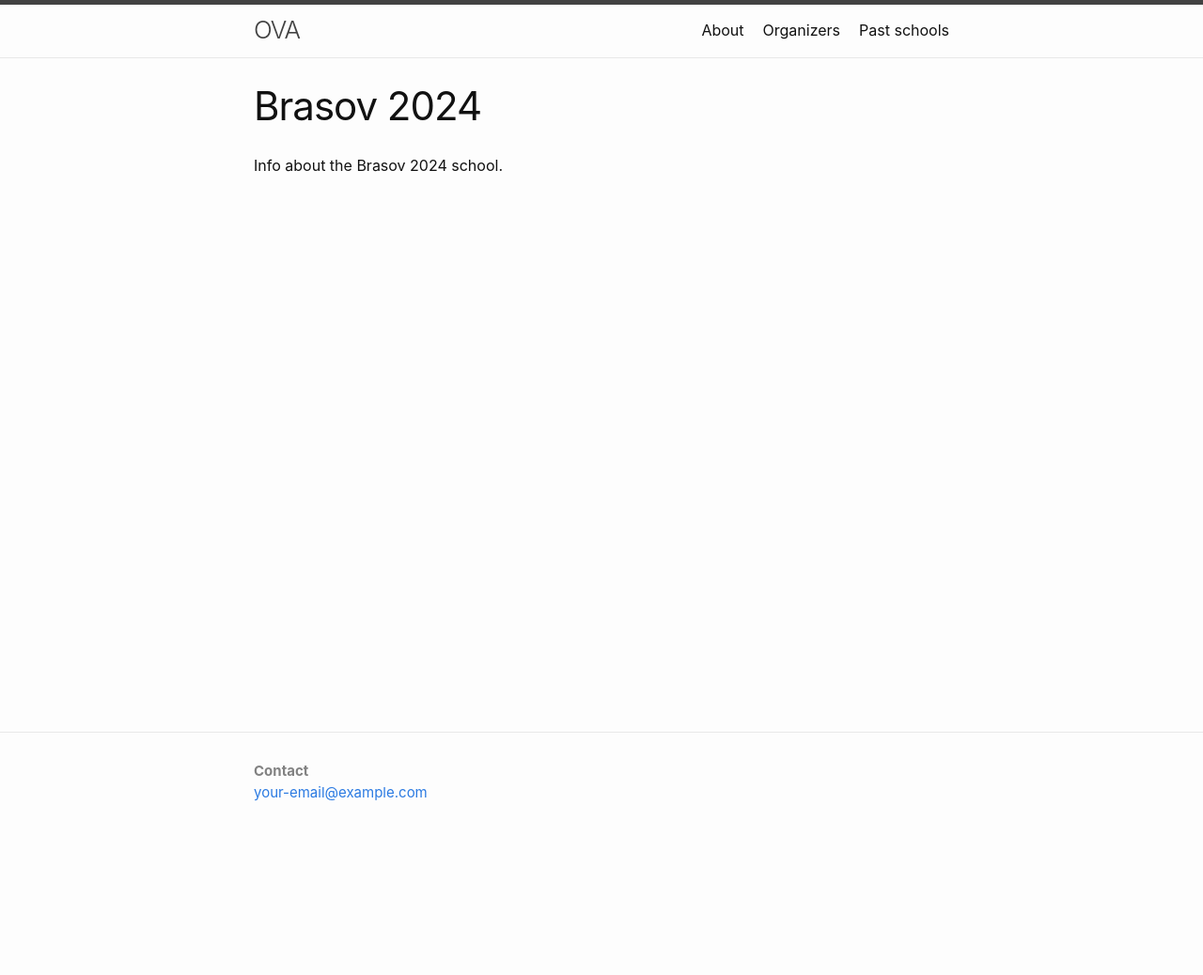
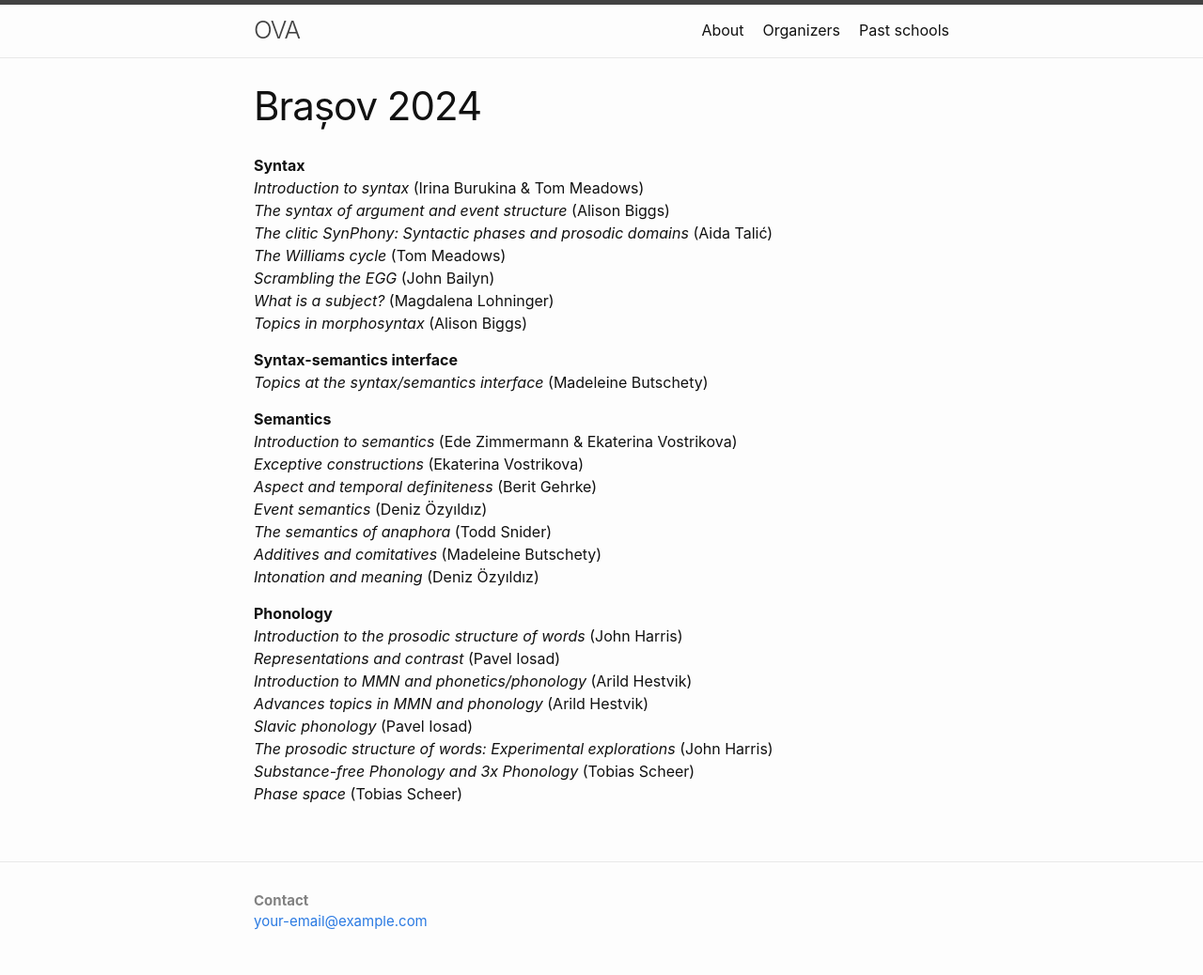
Before and after one commit to ovaschool/ovaschool.github.io, a Jekyll site: the page built from staticpages/oldprograms/brasov2024.markdown, in a window 1280 px wide. Shown: the whole page at 94% size. Built offline with Jekyll 4.4.1, drawn with Linux system fonts in a browser that asks for light colours; before the commit the page ends 900 px from its top, so only the background shows below that.

Commit message:
Update brasov2024.markdown

```diff
--- a/staticpages/oldprograms/brasov2024.markdown
+++ b/staticpages/oldprograms/brasov2024.markdown
@@ -1,8 +1,37 @@
 ---
-title: Brasov 2024
+title: Brașov 2024
 permalink: /brasov2024/
 layout: page
 exclude: true
 ---
 
-Info about the Brasov 2024 school.
+**Syntax**<br/>
+_Introduction to syntax_ (Irina Burukina & Tom Meadows)<br/>
+_The syntax of argument and event structure_ (Alison Biggs)<br/>
+_The clitic SynPhony: Syntactic phases and prosodic domains_ (Aida Talić)<br/>
+_The Williams cycle_ (Tom Meadows)<br/>
+_Scrambling the EGG_ (John Bailyn)<br/>
+_What is a subject?_ (Magdalena Lohninger)<br/>
+_Topics in morphosyntax_ (Alison Biggs)<br/>
+
+**Syntax-semantics interface**<br/>
+_Topics at the syntax/semantics interface_ (Madeleine Butschety)<br/>
+
+**Semantics**<br/>
+_Introduction to semantics_ (Ede Zimmermann & Ekaterina Vostrikova)<br/>
+_Exceptive constructions_ (Ekaterina Vostrikova)<br/>
+_Aspect and temporal definiteness_ (Berit Gehrke)<br/>
+_Event semantics_ (Deniz Özyıldız)<br/>
+_The semantics of anaphora_ (Todd Snider)<br/>
+_Additives and comitatives_ (Madeleine Butschety)<br/>
+_Intonation and meaning_ (Deniz Özyıldız)<br/>
+
+**Phonology**<br/>
+_Introduction to the prosodic structure of words_ (John Harris)<br/>
+_Representations and contrast_ (Pavel Iosad)<br/>
+_Introduction to MMN and phonetics/phonology_ (Arild Hestvik)<br/>
+_Advances topics in MMN and phonology_ (Arild Hestvik)<br/>
+_Slavic phonology_ (Pavel Iosad)<br/>
+_The prosodic structure of words: Experimental explorations_ (John Harris)<br/>
+_Substance-free Phonology and 3x Phonology_ (Tobias Scheer)<br/>
+_Phase space_ (Tobias Scheer)
```
